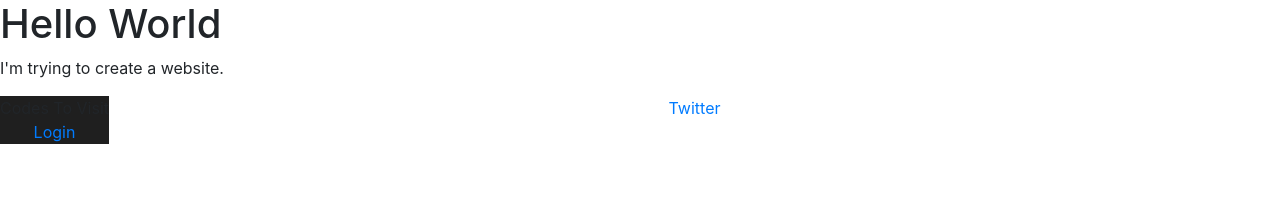
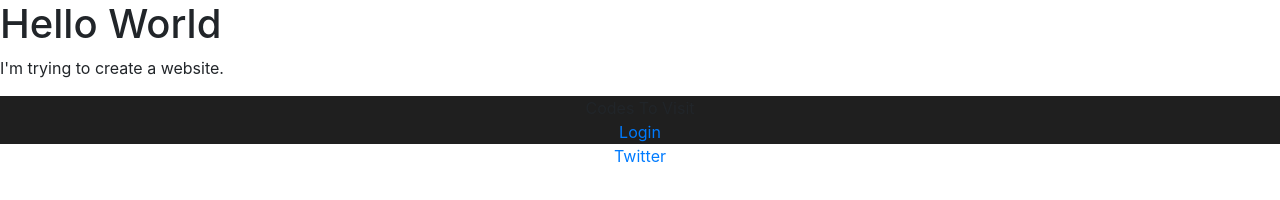
Before and after one commit to Marwari/marwari.github.io, a plain HTML site: page index.htm in a window 1280 px wide. Drawn offline with nearby package versions, Linux system fonts and the light colour scheme.

Commit message:
Index updated

```diff
--- a/index.htm
+++ b/index.htm
@@ -15,7 +15,7 @@
     <script src="js/bootstrap.min.js"></script>
 	<h1>Hello World</h1>
 	<p>I'm trying to create a website.</p>
-	<div align="center" style="background-color: #1F1F1F; float: left;">Codes To Visit<br>
+	<div align="center" style="background-color: #1F1F1F;">Codes To Visit<br>
 	<a href="https://github.com/Marwari/marwari.github.io/blob/master/login.html">Login</a></div>
 	<footer>
 	<div align="center">
```
